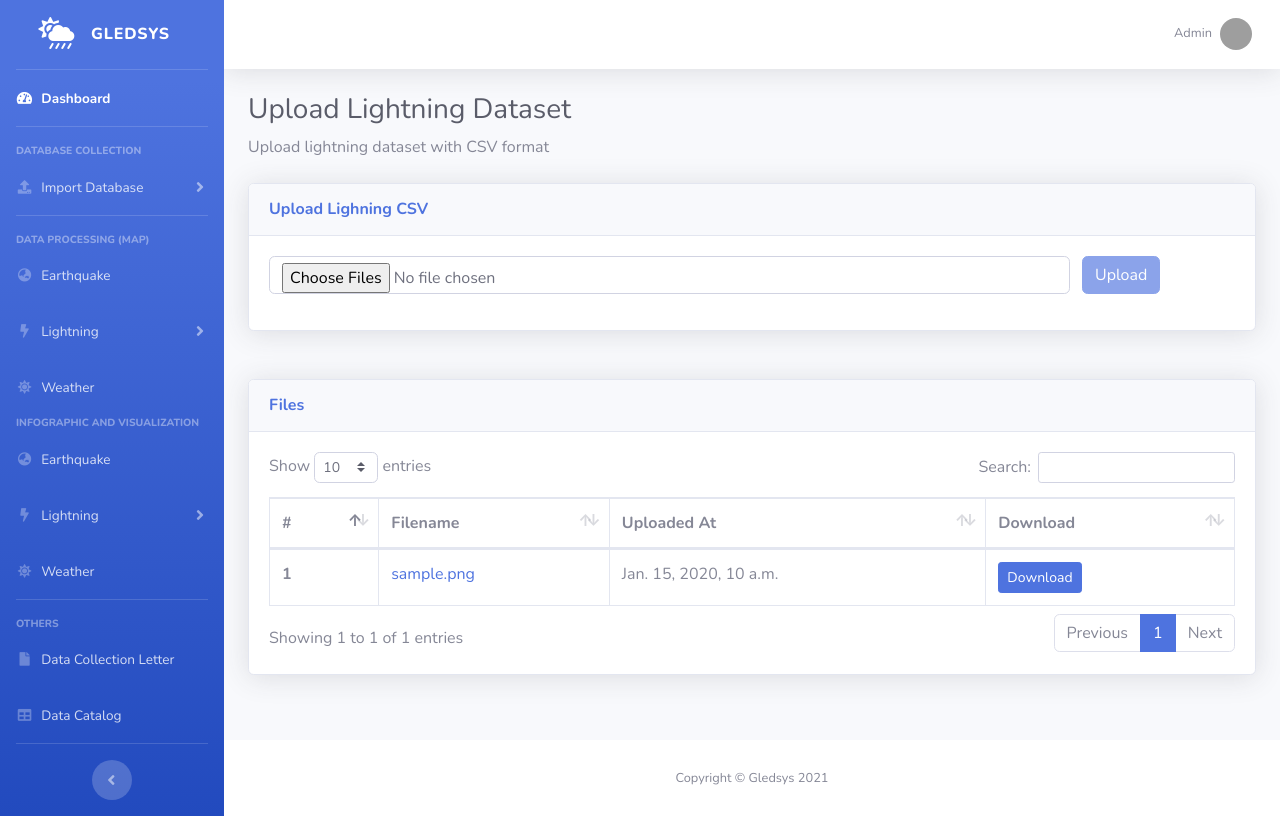
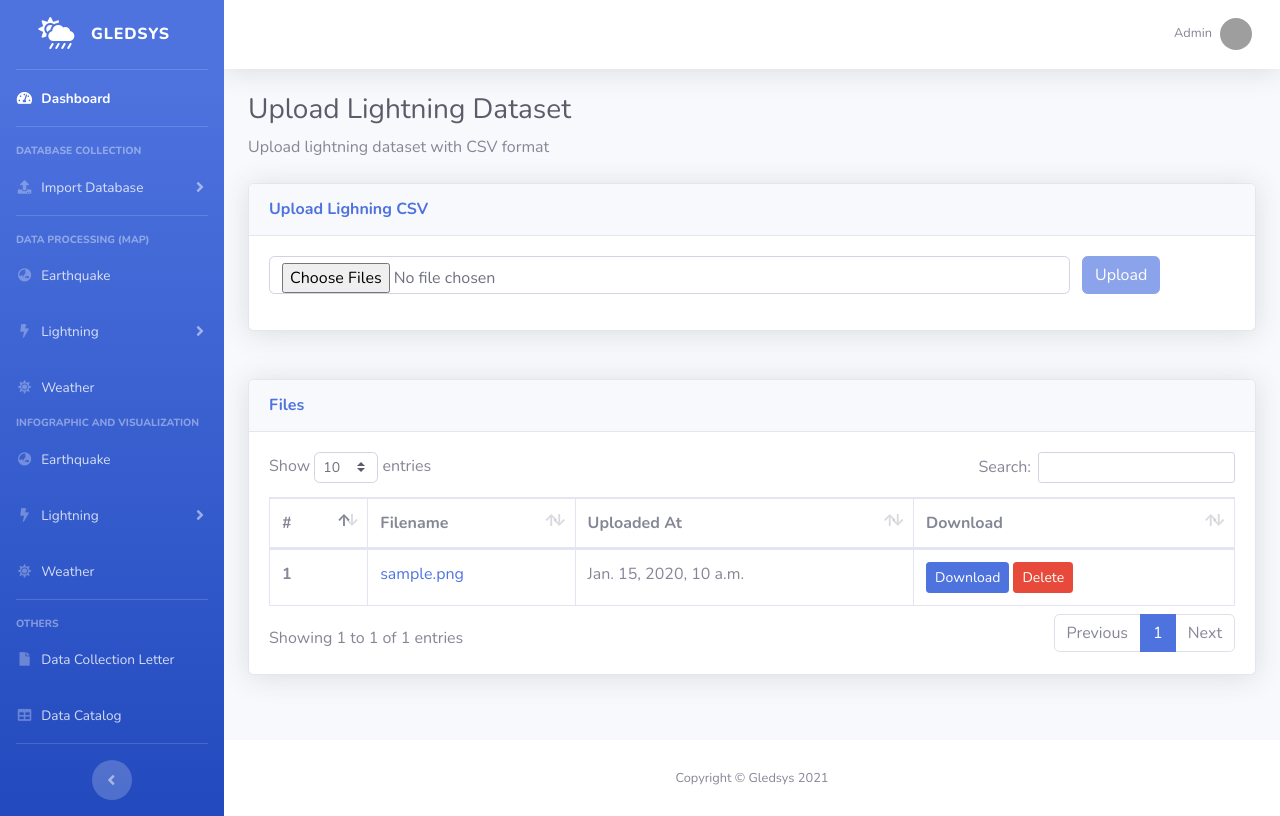
Before and after one commit to fhabibie/GledSysDashboard, a Django app: page /upload-lightning/ in a window 1280 px wide. Shown: the part 1-817 px from the top of the page. Run offline with Django 4.2, Linux system fonts and the light colour scheme; tables that the repository leaves empty hold one stand-in row (Sample ...); some libraries are stand-ins or nearby versions; grey boxes are pictures that could not be loaded.

Commit message:
init delete lightning files

```diff
--- a/gledsys/templates/base.html
+++ b/gledsys/templates/base.html
@@ -290,7 +290,7 @@
     <script src="https://cdnjs.cloudflare.com/ajax/libs/dom-to-image/2.6.0/dom-to-image.min.js"></script>
 
     <!-- App.js -->
-    <!-- <script src="{% static 'js/app.js' %}"></script> -->
+    <script src="{% static 'js/app.js' %}"></script>
     {% block javascript %} {% endblock %}
 
 
--- a/gledsys/uploads/templates/upload_lightning.html
+++ b/gledsys/uploads/templates/upload_lightning.html
@@ -62,8 +62,8 @@
                                 <td><a href="/upload-lightning/{{ file.id }}">{{ file.filename }}</a></td>
                                 <td>{{ file.uploaded_at }}</td>
                                 <td>
-                                    <a href="{{ file.files.url }}" target="_blank"
-                                        class="btn btn-primary btn-sm">Download</a>
+                                    <a href="{{ file.files.url }}" target="_blank"  class="btn btn-primary btn-sm">Download</a>
+                                    <a href="{% url 'delete-lightning' id_files=file.id%}" class="btn btn-danger btn-sm">Delete</a>
                                 </td>
                             </tr>
                             {% endfor %}
--- a/gledsys/uploads/urls.py
+++ b/gledsys/uploads/urls.py
@@ -4,5 +4,6 @@ from . import views
 urlpatterns = [
     path("", views.index),
     path("upload-lightning/", views.upload_lightning, name="upload-lightning"),
-    path("upload-lightning/<int:id_files>/", views.detail_lightning, name="detail-lightning")
+    path("upload-lightning/<int:id_files>/", views.detail_lightning, name="detail-lightning"),
+    path("upload-lightnin/<int:id_files>/delete/", views.delete_lighting_files, name="delete-lightning"),
 ]
--- a/gledsys/uploads/views.py
+++ b/gledsys/uploads/views.py
@@ -40,3 +40,10 @@ def detail_lightning(request, id_files):
     }
 
     return render(request, 'detail_lightning.html', context)
+
+def delete_lighting_files(request, id_files):
+    file_obj = LightningFiles.objects.get(id = id_files)
+    print('delete files', id_files)
+    if (file_obj):
+        file_obj.delete()
+    return redirect('upload-lightning')
```
